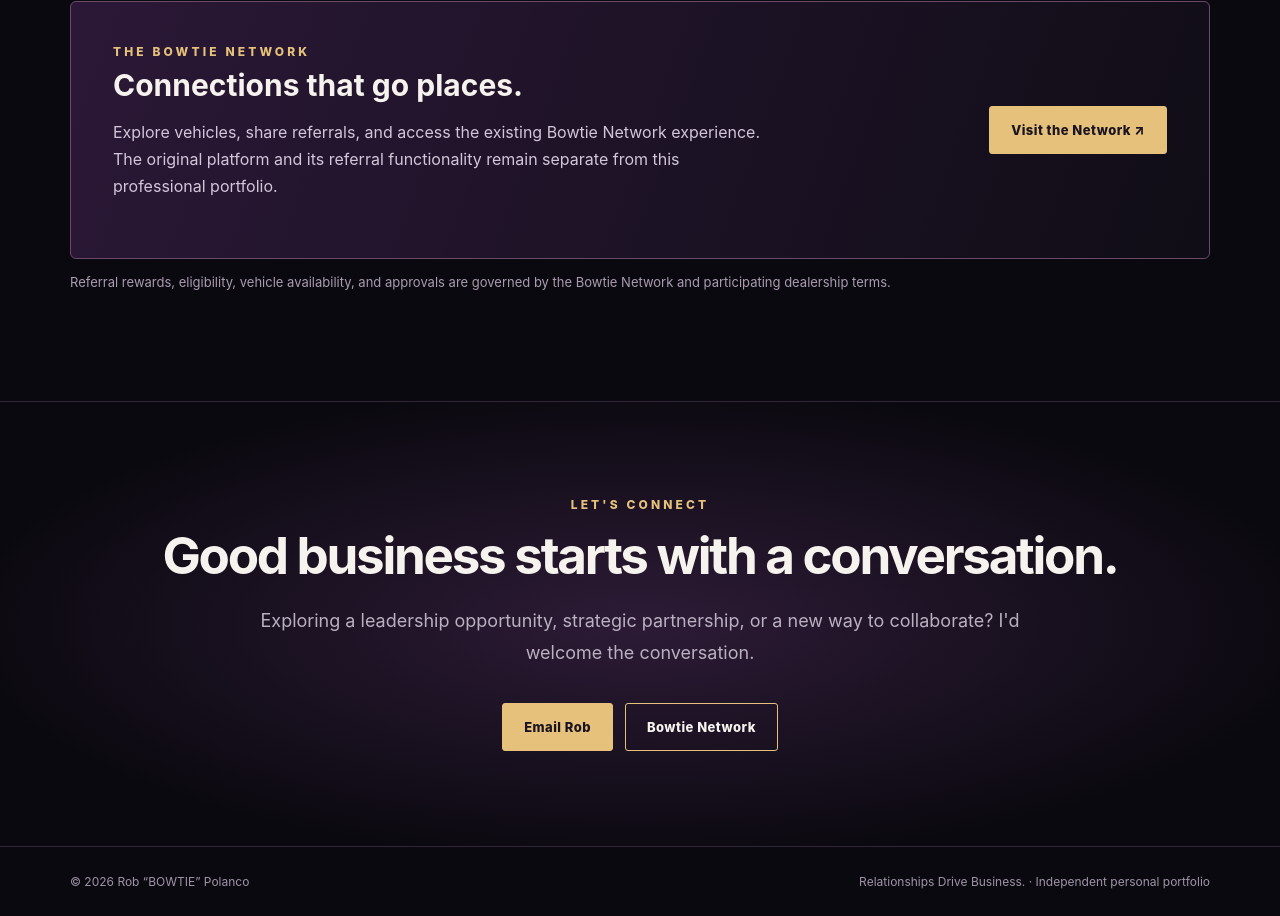
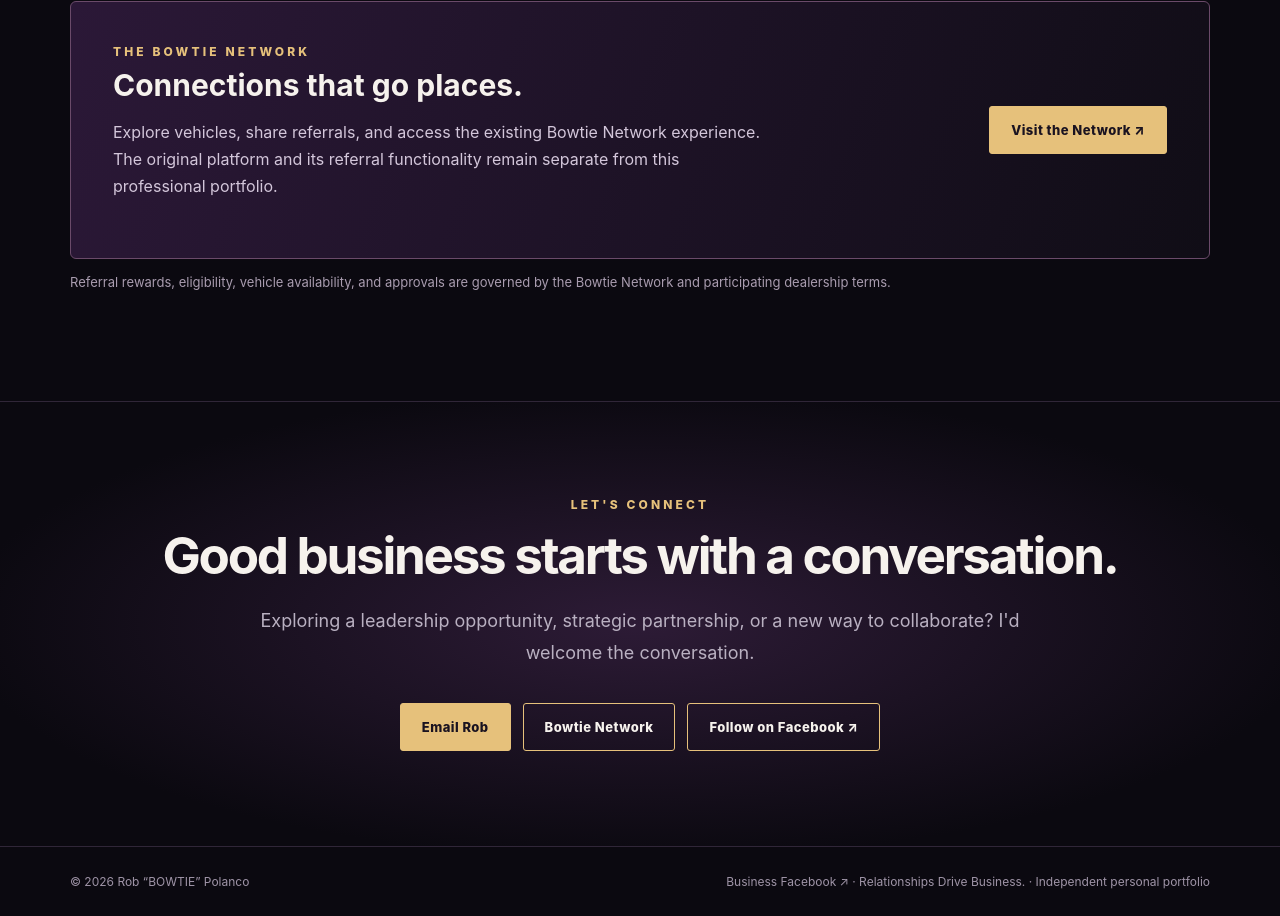
Before and after one commit to HumZilla/Bowtie, a plain HTML site: page personal/index.html in a window 1280 px wide. Shown: the part 3048-3964 px from the top of the page. Drawn offline with Linux system fonts and the light colour scheme.

Commit message:
Add business Facebook link to portfolio contact and footer

```diff
--- a/personal/index.html
+++ b/personal/index.html
@@ -9,5 +9,5 @@
 <section class="section" id="expertise"><div class="wrap"><div class="eyebrow">What I bring to the table</div><h2>Leadership that translates.</h2><div class="cards"><article class="card"><span class="num">01 / LEADERSHIP</span><h3>Sales & Team Development</h3><p>Coaching, accountability, sales strategy, forecasting, and execution in demanding retail environments.</p></article><article class="card"><span class="num">02 / RELATIONSHIPS</span><h3>Business Development</h3><p>Consultative selling, complex negotiations, retention, and long-term account growth.</p></article><article class="card"><span class="num">03 / OPERATIONS</span><h3>Automotive Performance</h3><p>Inventory aging, dealership profitability, CRM processes, F&I collaboration, and customer experience.</p></article></div></div></section>
 <section class="section" id="experience"><div class="wrap"><div class="eyebrow">Professional journey</div><h2>Built in the business.</h2><p class="lead">A career spanning frontline sales leadership, general sales management, and dealership-wide growth strategy.</p><div class="timeline"><div class="role"><div class="date">CURRENT</div><h3>General Sales Manager · Hicks Family Subaru</h3><p>Leading dealership sales execution, team development, customer experience, inventory strategy, and cross-department initiatives in Corpus Christi, Texas.</p></div><div class="role"><div class="date">2022 – 2026</div><h3>General Sales Manager · LeadCar Systems Inc.</h3><p>Directed sales strategy, team performance, inventory management, and revenue growth while supporting customer relationships and complex transactions.</p></div><div class="role"><div class="date">2016 – 2022</div><h3>Sales Manager / General Sales Manager · Lithia & Driveway</h3><p>Led sales teams, improved dealership performance, developed customer-retention initiatives, and collaborated across sales, finance, and operations.</p></div></div><p class="fine">Career highlights reflect prior resume information. Detailed performance metrics and references available on request.</p></div></section>
 <section class="section" id="network"><div class="wrap"><div class="eyebrow">The community</div><h2>More than a name. A network.</h2><p class="lead">The Bowtie Network connects customers and referral partners through a straightforward vehicle-shopping and referral experience.</p><div class="network"><div><div class="eyebrow">The Bowtie Network</div><h3>Connections that go places.</h3><p>Explore vehicles, share referrals, and access the existing Bowtie Network experience. The original platform and its referral functionality remain separate from this professional portfolio.</p></div><a class="btn primary" href="../">Visit the Network ↗</a></div><p class="fine">Referral rewards, eligibility, vehicle availability, and approvals are governed by the Bowtie Network and participating dealership terms.</p></div></section>
-<section class="section contact" id="connect"><div class="wrap"><div class="eyebrow">Let's connect</div><h2>Good business starts with a conversation.</h2><p class="lead">Exploring a leadership opportunity, strategic partnership, or a new way to collaborate? I'd welcome the conversation.</p><div class="actions" style="justify-content:center"><a class="btn primary" href="mailto:polancorob@gmail.com?subject=Let's%20Connect">Email Rob</a><a class="btn" href="../">Bowtie Network</a></div></div></section></main>
-<footer class="footer"><div class="wrap"><span>© <span id="year">2026</span> Rob “BOWTIE” Polanco</span><span>Relationships Drive Business. · Independent personal portfolio</span></div></footer><script>document.getElementById('year').textContent=new Date().getFullYear()</script></body></html>
+<section class="section contact" id="connect"><div class="wrap"><div class="eyebrow">Let's connect</div><h2>Good business starts with a conversation.</h2><p class="lead">Exploring a leadership opportunity, strategic partnership, or a new way to collaborate? I'd welcome the conversation.</p><div class="actions" style="justify-content:center"><a class="btn primary" href="mailto:polancorob@gmail.com?subject=Let's%20Connect">Email Rob</a><a class="btn" href="../">Bowtie Network</a><a class="btn" href="https://www.facebook.com/share/14vvqANgg9b/?mibextid=wwXIfr" target="_blank" rel="noopener noreferrer">Follow on Facebook ↗</a></div></div></section></main>
+<footer class="footer"><div class="wrap"><span>© <span id="year">2026</span> Rob “BOWTIE” Polanco</span><span><a href="https://www.facebook.com/share/14vvqANgg9b/?mibextid=wwXIfr" target="_blank" rel="noopener noreferrer">Business Facebook ↗</a> · Relationships Drive Business. · Independent personal portfolio</span></div></footer><script>document.getElementById('year').textContent=new Date().getFullYear()</script></body></html>
```
